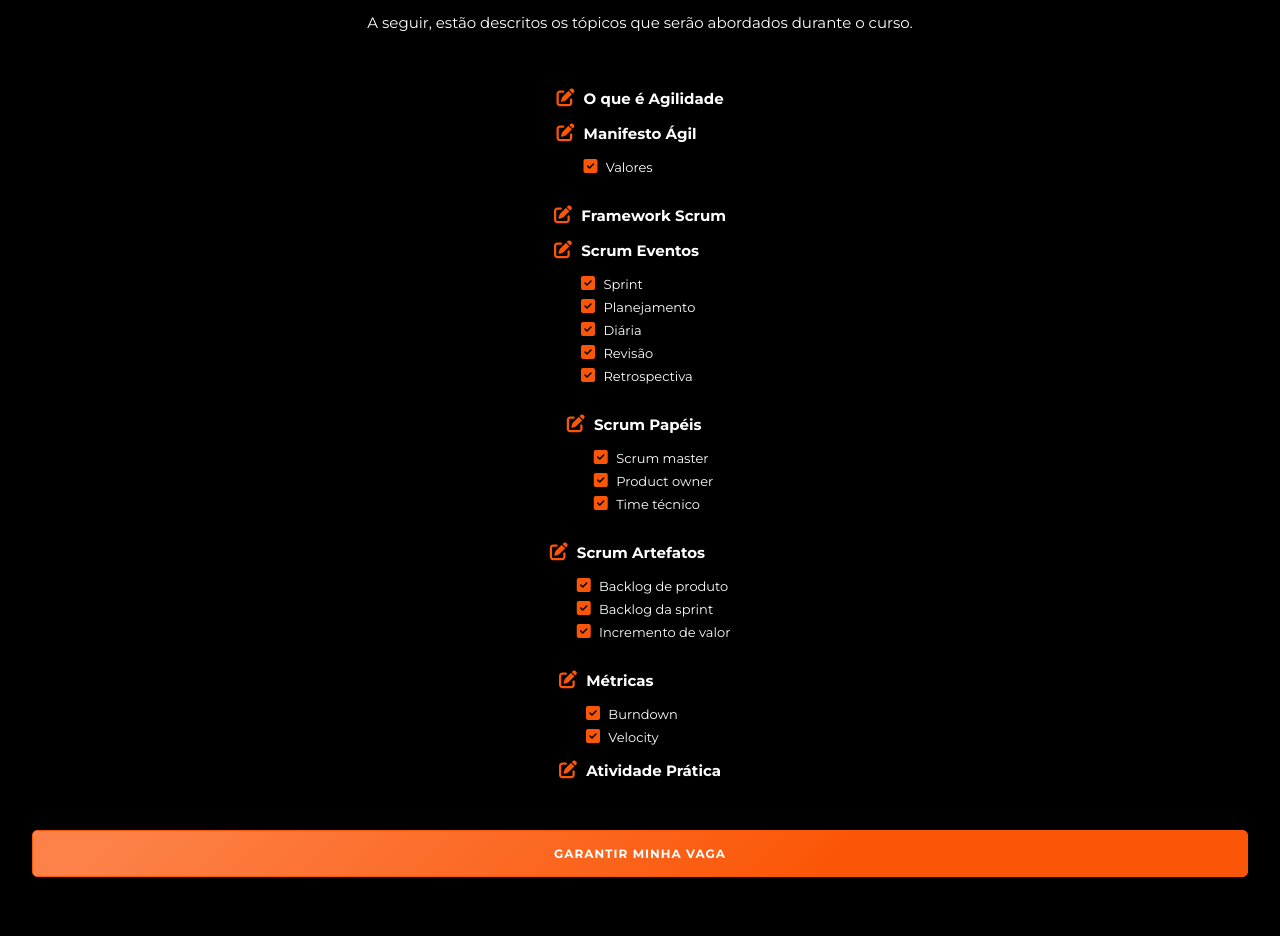
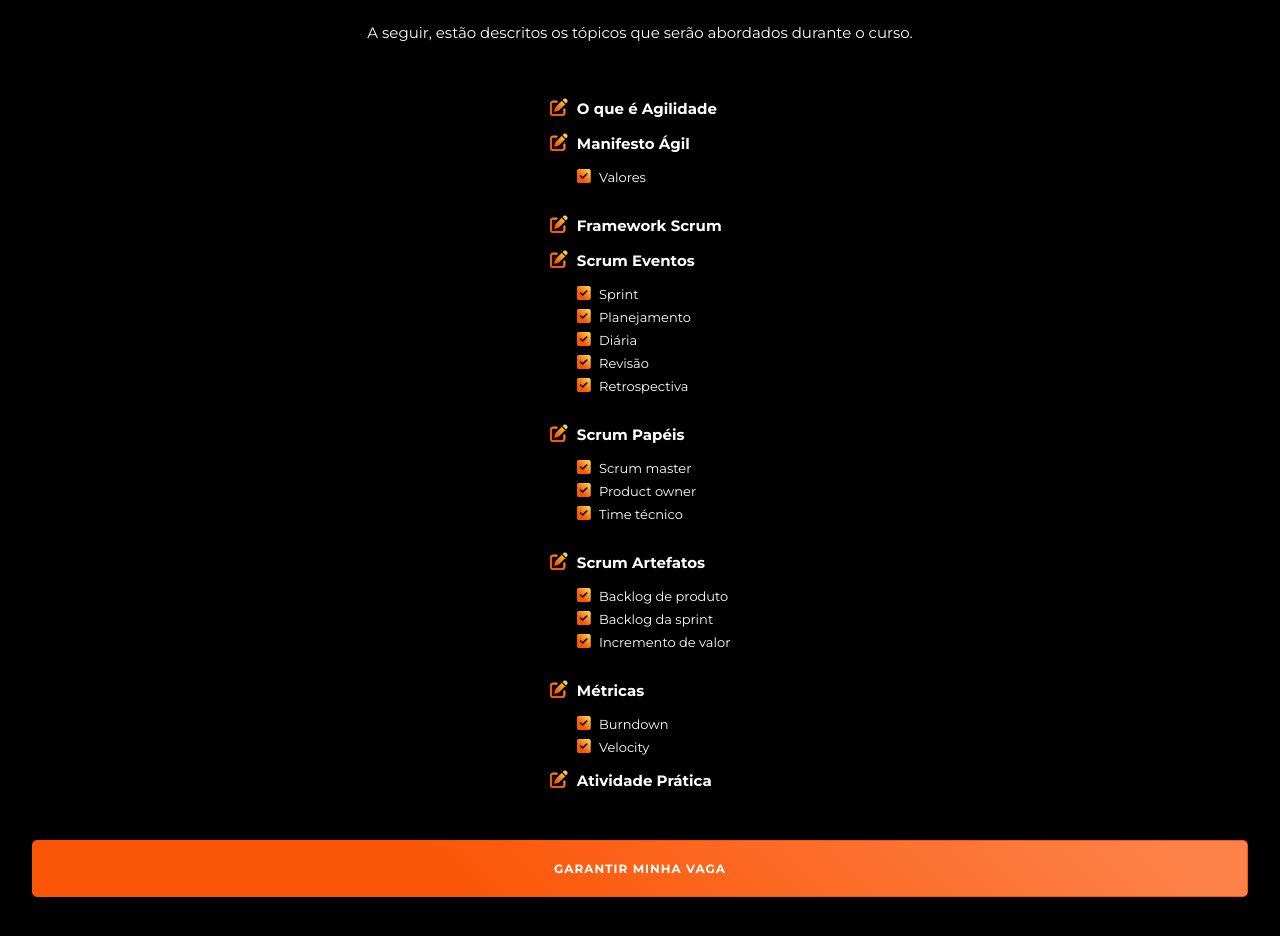
Before and after one commit to beca-garcia/lp-agil-em-foco-preta, a plain HTML site: page index.html in a window 1280 px wide. Shown: the part 1300-2236 px from the top of the page. Drawn offline with Linux system fonts and the light colour scheme.

Commit message:
mudança no css
introduzimos degrade no botão e ícones

```diff
--- a/assets/css/style.css
+++ b/assets/css/style.css
@@ -16,7 +16,9 @@
     --button-bgc: #fb5607;
     --button-border: #fb5607;
     --button-color: #ffffff;
-    --linear-gradient: linear-gradient(315deg, #fb5607 34%, #fd8249 94%);
+    --gradient: linear-gradient(45deg, #fb5607 34%, #fd8249 94%);
+    --icone-gradient: linear-gradient(45deg, #fb5607 34%, #f3e249 94%);
+    --gradient-hover: linear-gradient(45deg, #fd8249  0%, #fb5607);
 }
 
 html {
@@ -58,10 +60,10 @@ strong {
     display: flex;
     justify-content: center;
     align-items: center;
-    background-image: linear-gradient(315deg, #fb5607 34%, #fd8249 94%);
+    background-image: var(--gradient);
     border: 1px solid var(--button-border);
     color: var(--button-color);
-    padding: 1.5rem 0;
+    padding: 2rem 0;
     font-size: 1.2rem;
     font-weight: 700;
     text-transform: uppercase;
@@ -70,7 +72,7 @@ strong {
 }
 
 .button:hover {
-    background-image: linear-gradient(315deg, #fd8249  0%, #fb5607 94%);
+    background-image: var(--gradient-hover);
 }
 
 .subtitle {
@@ -108,10 +110,8 @@ header img {
 }
 
 .container-flex-lista {
-    display: flex;
-    flex-direction: column;
-    justify-content: center;
-    align-items: center;
+    display: grid;
+    place-content: center;
     gap: 3rem;
     padding-block: 2rem;
 }
@@ -131,7 +131,7 @@ header img {
 
 .arrow {
     font-size: 2.5rem;
-    background-image: linear-gradient(315deg, #fd8249  0%, #fb5607 94%);
+    background-image: var(--gradient);
     background-clip: text;
     -webkit-background-clip: text;
     color: transparent;
@@ -153,7 +153,11 @@ header img {
 
 .item-principal i {
     font-size: 1.8rem;
-    color: var(--icone-color);
+    /* color: var(--icone-color); */
+    background-image: var(--icone-gradient);
+    background-clip: text;
+    -webkit-background-clip: text;
+    color: transparent;
     margin-right: 0.5rem;
 }
 
@@ -172,6 +176,10 @@ header img {
 
 .item-secundario i {
     font-size: 1.6rem;
-    color: var(--icone-color);
+    /* color: var(--icone-color); */
+    background-image: var(--icone-gradient);
+    background-clip: text;
+    -webkit-background-clip: text;
+    color: transparent;
     margin-right: 0.5rem;
 }
```
